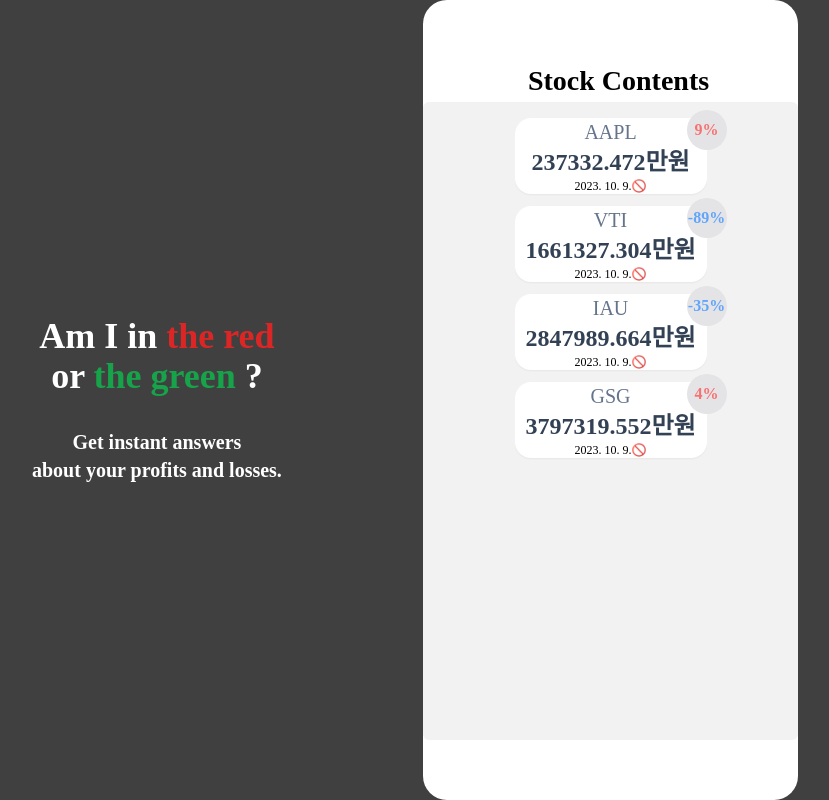
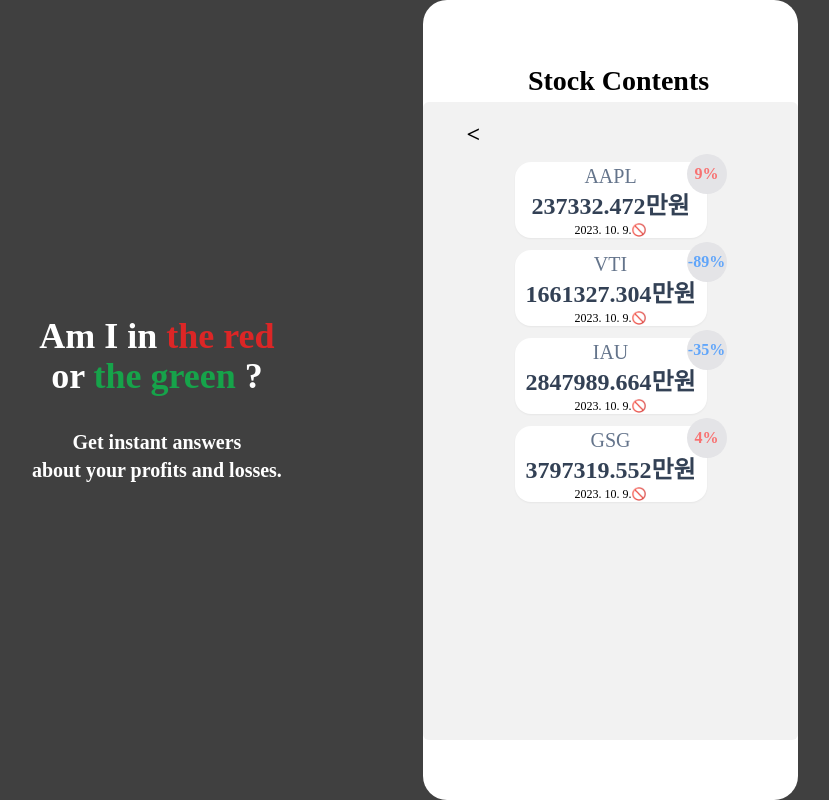
Before and after one commit to Hys-Lee/invest-records, a React (Vite) app: page /detail in a window 1280 px wide. Shown: the whole page, without its empty margins (225-1054 px from the left). Built offline with nearby package versions, Linux system fonts and the light colour scheme; a web font is replaced by a local one.

Commit message:
Feat: go-back button

```diff
--- a/src/pages/Detail.tsx
+++ b/src/pages/Detail.tsx
@@ -5,14 +5,19 @@
 export default function Detail() {
   const userId = 1;
   const stockInfo = stockCalc(userId);
+
   console.log('Stockinfo:', stockInfo);
   {
     console.log('detail', stockInfo.currentWon(['VTI']));
   }
   return (
     <>
-      <div className=" h-full">
-        <div className="flex flex-col  items-center h-full gap-3 overflow-scroll">
+      <div className=" h-full  w-72">
+        <Link to={`/`} className=" text-center">
+          <span className="  text-2xl font-extrabold">&lt;</span>
+        </Link>
+
+        <div className=" pt-3 flex flex-col  items-center h-full gap-3 overflow-scroll">
           {stockInfo.allTickers.map((ticker) => {
             return (
               <Link to={`/detail/${userId}/${ticker}`}>
--- a/src/pages/TradingDetail.tsx
+++ b/src/pages/TradingDetail.tsx
@@ -1,4 +1,4 @@
-import { useParams } from 'react-router-dom';
+import { useParams, Link } from 'react-router-dom';
 import user from '../user.json';
 import Stock from '../api/Stock';
 
@@ -18,6 +18,9 @@
 
   return (
     <div className="m-2  ">
+      <Link to={`/detail/`} className=" text-center">
+        <span className="  text-2xl font-extrabold">&lt;</span>
+      </Link>
       <h2 className=" text-center text-3xl font-bold">{ticker}</h2>
       <p className="pb-2 text-neutral-500">Trading History</p>
       <div className="grid gap-4 justify-center text-left overflow-scroll h-60">
```
